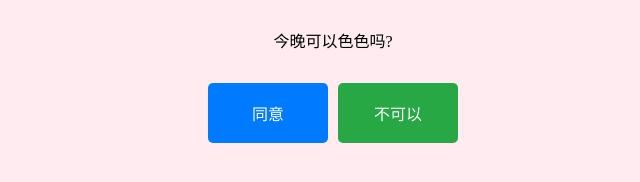
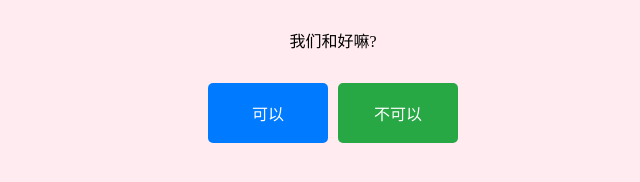
Before and after one commit to Roslyn1203/zwx-xjh, a plain HTML site: page index.html in a window 1280 px wide. Shown: the part 480-662 px from the top of the page, 307-947 px from the left. Drawn offline with Linux system fonts and the light colour scheme.

Commit message:
Update index.html

```diff
--- a/index.html
+++ b/index.html
@@ -1,4 +1,3 @@
-<!-- index.html -->
 <!DOCTYPE html>
 <html lang="zh">
 <head>
@@ -10,9 +9,9 @@
 <body>
     <div class="container">
         <img id="dynamicImage" src="images/1.gif" alt="GIF图片">
-        <p>今晚可以色色吗?</p>
+        <p id="dynamicText">我们和好嘛?</p>  <!-- 给 p 标签添加一个 id -->
         <div class="buttons">
-            <button id="button1" class="btn1" onclick="changeAppearance2()">同意</button>
+            <button id="button1" class="btn1" onclick="changeAppearance2()">可以</button>
             <button id="button2" class="btn2" onclick="changeAppearance()">不可以</button>
         </div>
     </div>
```
